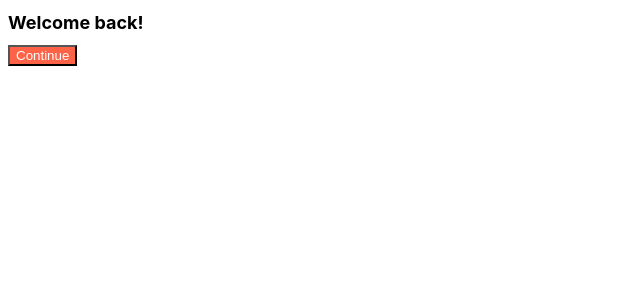
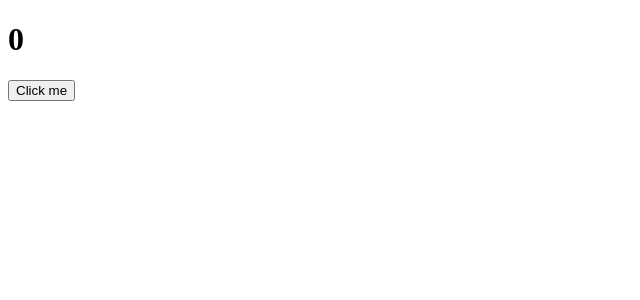
Before and after one commit to dongsunoh/ReactJS-to-MovieWebService, a React (Create React App) app in the folder react-for-firstproject/: page / in a window 1280 px wide. Shown: the top 300 px of the page, without its empty margins (0-640 px from the left). Built offline with nearby package versions, Linux system fonts and the light colour scheme.

Commit message:
effects 필요한 원인 파악 - console.log(call on api)처음 렌더링 될때 한번만 발생할 수 있는 문제점 확인.

```diff
--- a/react-for-firstproject/src/App.js
+++ b/react-for-firstproject/src/App.js
@@ -1,13 +1,18 @@
-import Button from './Button';
-import styles from "./App.module.css";
+import {useState} from "react";
 
 function App() {
-  return (
-      <div>
-        <h1 className={styles.title}>Welcome back!</h1>
-        <Button text={'Continue'} />
-      </div>
-  );
+
+    const [counter, setCounter] = useState(0);
+    const onClick = () => {setCounter((current) => current + 1)}
+
+    console.log("call on api");
+
+    return (
+          <div>
+              <h1>{counter}</h1>
+              <button onClick={onClick}>Click me</button>
+          </div>
+      );
 }
 
 export default App;
```
